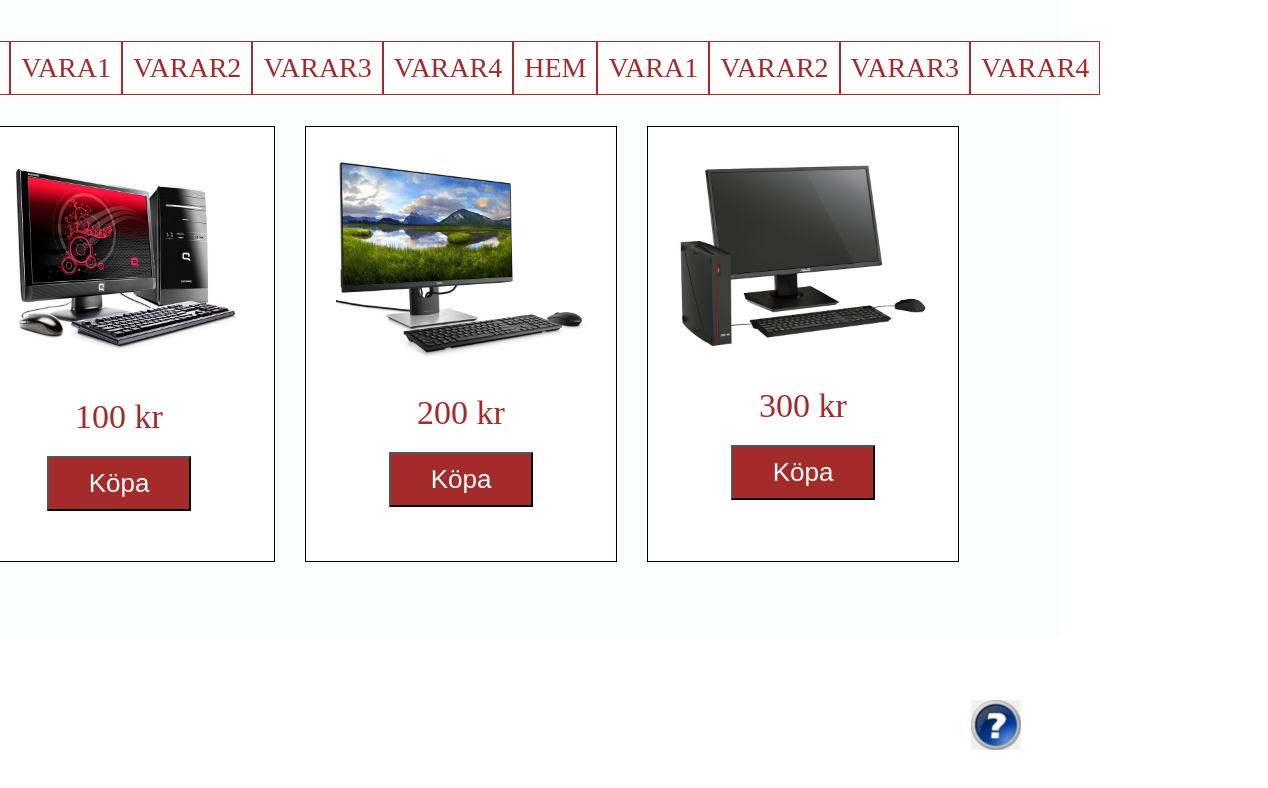
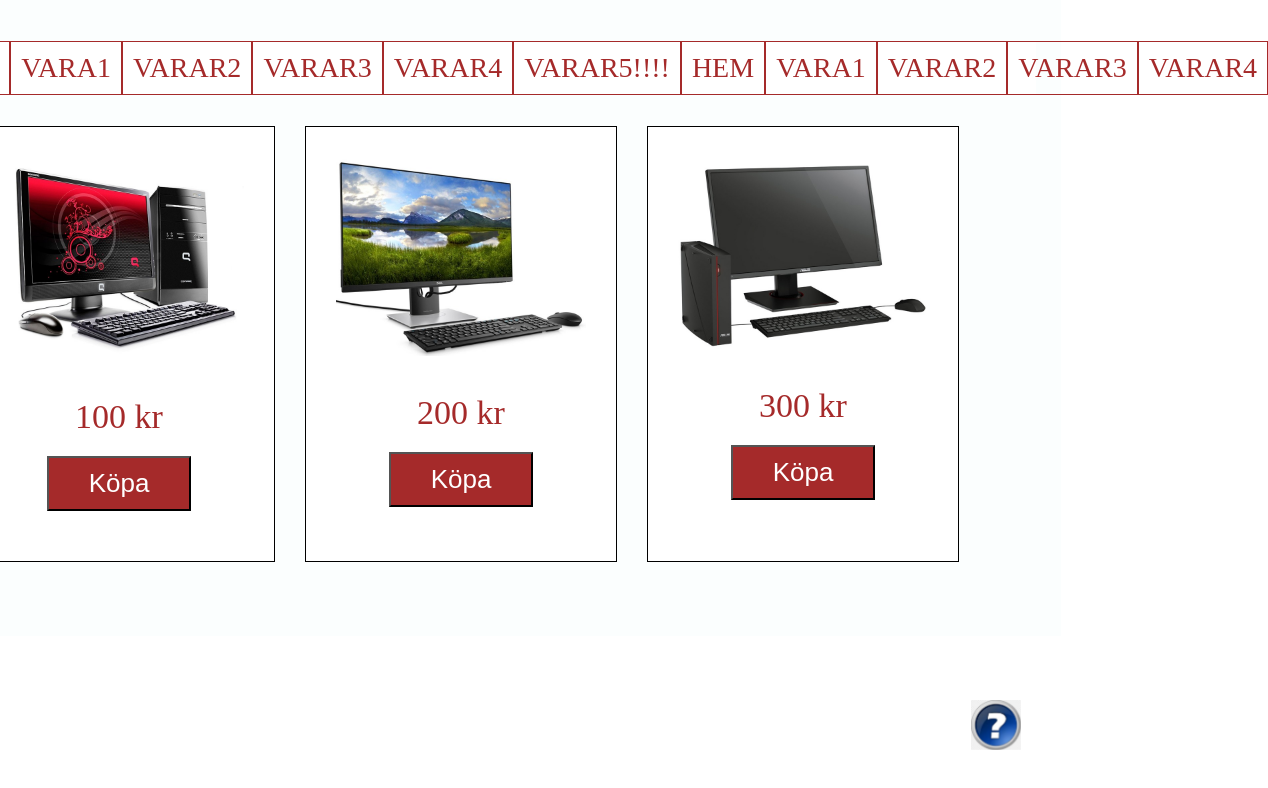
Before and after one commit to Demchenko22101969/hw-30, a plain HTML site: page index.html in a window 1280 px wide. Shown: the full height of the page, 179-1447 px from the left, 1268 px wide, since content can reach past the window. Drawn offline with Linux system fonts and the light colour scheme.

Commit message:
Commit for vara5

```diff
--- a/index.html
+++ b/index.html
@@ -46,6 +46,13 @@
 
                             </a>
                         </li>
+                        <li class="menu__item .menu__item-last">
+                            <a class="menu__link" href="#">Varar5!!!!
+
+                            </a>
+                        </li>
+
+
 
 
 
```
